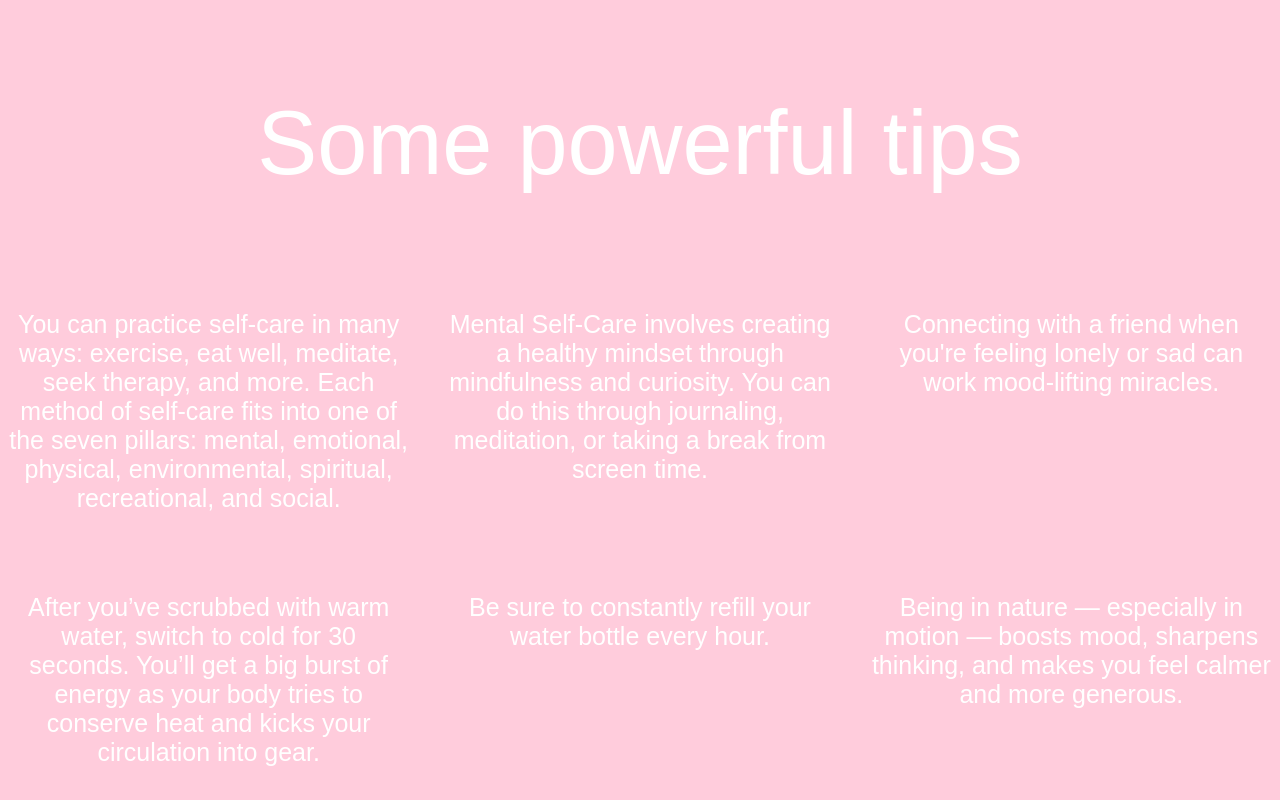
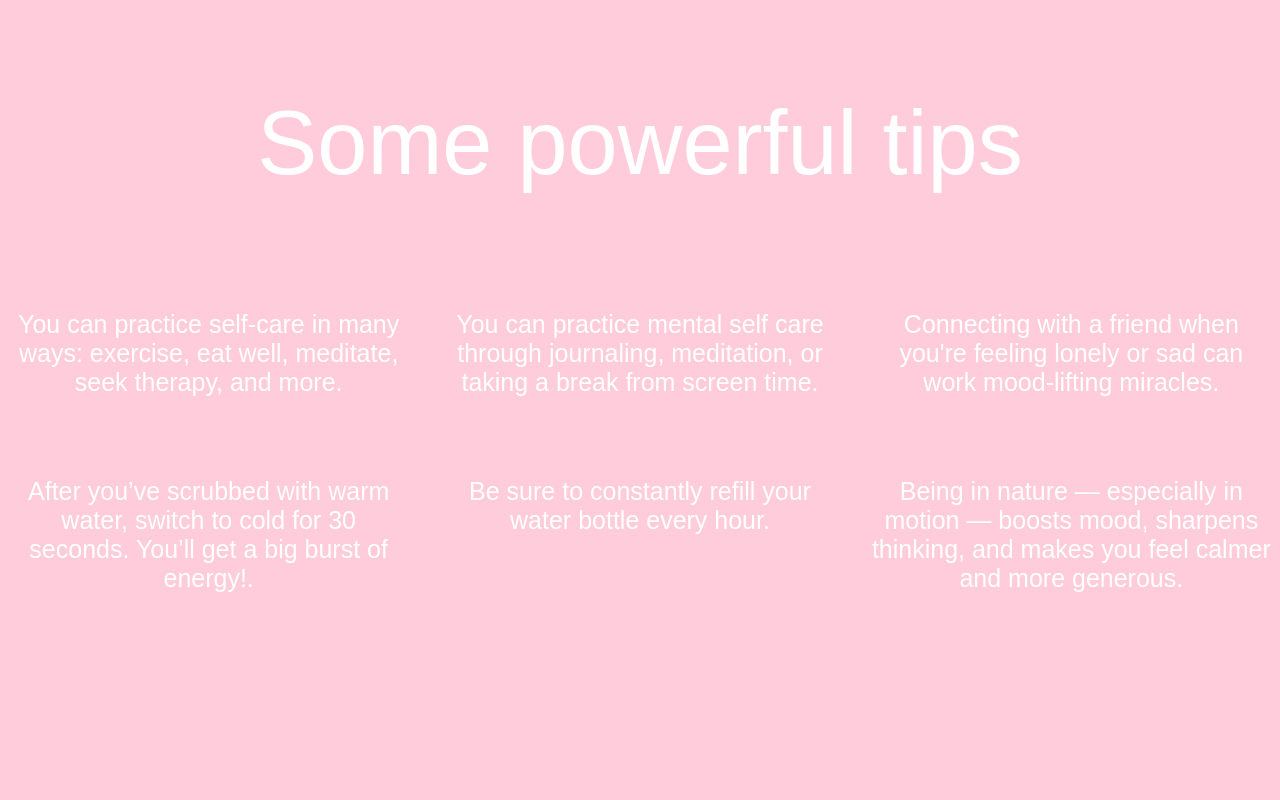
Before and after one commit to jpp9253/firstattempt, a plain HTML site: page index.html in a window 1280 px wide. Shown: the part 2085-2885 px from the top of the page. After the commit the page ends 2711 px from the top, so only its background shows below. Drawn offline with Linux system fonts and the light colour scheme; a web font is replaced by a local one.

Commit message:
Update index.html

```diff
--- a/index.html
+++ b/index.html
@@ -43,17 +43,15 @@
 
     <div class = "tips1">
         <p>You can practice self-care in many ways: exercise, eat well, meditate, seek therapy, and
-            more. Each method of self-care fits into one of the seven pillars: mental, emotional,
-            physical, environmental, spiritual, recreational, and social.</p>
+            more.</p>
 
-        <p>Mental Self-Care involves creating a healthy mindset through mindfulness and curiosity.
-                You can do this through journaling, meditation, or taking a break from screen time.</p>
+        <p>You can practice mental self care through journaling, meditation, or taking a break from screen time.</p>
 
         <p>Connecting with a friend when you're feeling lonely or sad can work mood-lifting
             miracles.</p>
 
         <p>After you’ve scrubbed with warm water, switch to cold for 30 seconds. You’ll get a big
-            burst of energy as your body tries to conserve heat and kicks your circulation into gear.</p>
+            burst of energy!.</p>
 
         <p>Be sure to constantly refill your water bottle every hour.</p>
 
```
